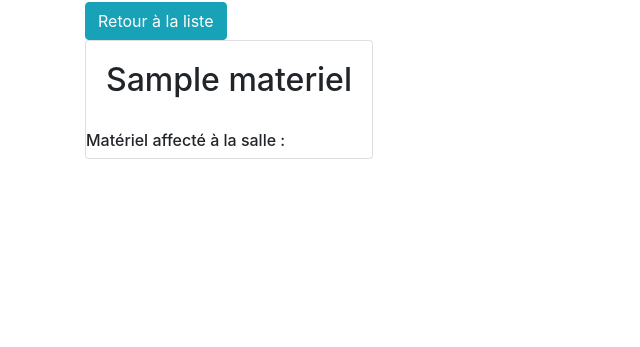
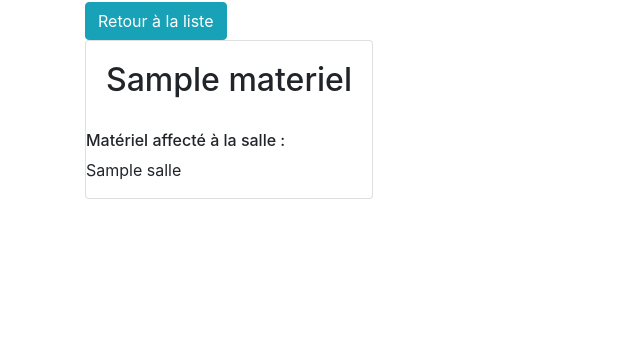
Before and after one commit to FlorianDuchesne/travailGroupe, a Symfony app: template templates/materiel/show.html.twig in a window 1280 px wide. Shown: the part 174-521 px from the top of the page, without its empty margins (0-640 px from the left). Run offline with Twig, Linux system fonts and the light colour scheme; the template is opened without the code that fills it: most values are stand-ins (such as "Sample title", 1, 10 or a date in 2020); some libraries are stand-ins or nearby versions.

Commit message:
affichage salle du matériel

```diff
--- a/templates/materiel/show.html.twig
+++ b/templates/materiel/show.html.twig
@@ -14,10 +14,10 @@
 			<div class="card-body">
 				<h2 class="card-title">{{ materiel }}</h2>
 			</div>
-			<div
-				class="card-text">
+			<div class="card-text">
 
-				<h6>Matériel affecté à la salle :</h6>
+				<h6>Matériel affecté à la salle :<br></h6>
+				<p>{{ materiel.salle }}</p>
 				{% if is_granted("ROLE_ADMIN") %}
 					<div class="d-flex">
 						<a class="btn btn-info text-white w-50 m-3" href="{{ path('materiel_edit', {'id':materiel.id}) }}">
```
